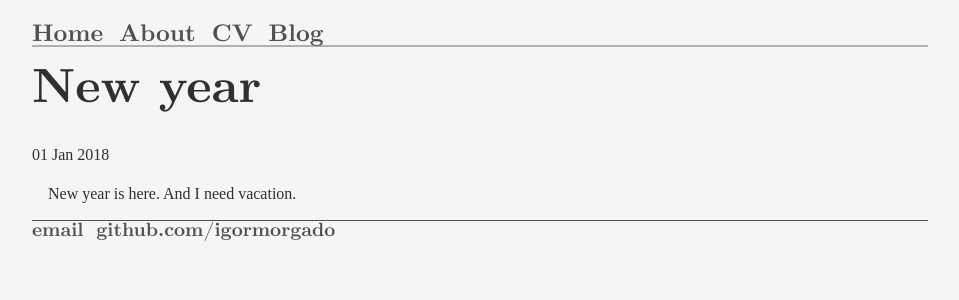
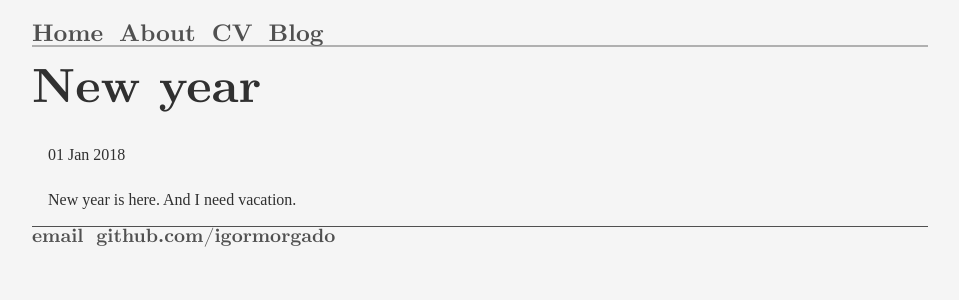
Before and after one commit to igormorgado/igormorgado.github.io, a Jekyll site: the page built from _posts/2018-01-01-a_new_year.md, in a window 1280 px wide. Shown: the top 300 px of the page, without its empty margins (160-1119 px from the left). Built offline with Jekyll 4.4.1, drawn with Linux system fonts in a browser that asks for light colours; some web fonts are replaced.

Commit message:
General paragraph

```diff
--- a/css/main.css
+++ b/css/main.css
@@ -59,6 +59,9 @@ a:hover {
 
 p {
   color: var(--default-foreground);
+  margin-bottom: 1em;
+  text-indent: 1em;
+  text-align: justify;
 }
 
 blockquote {
```
